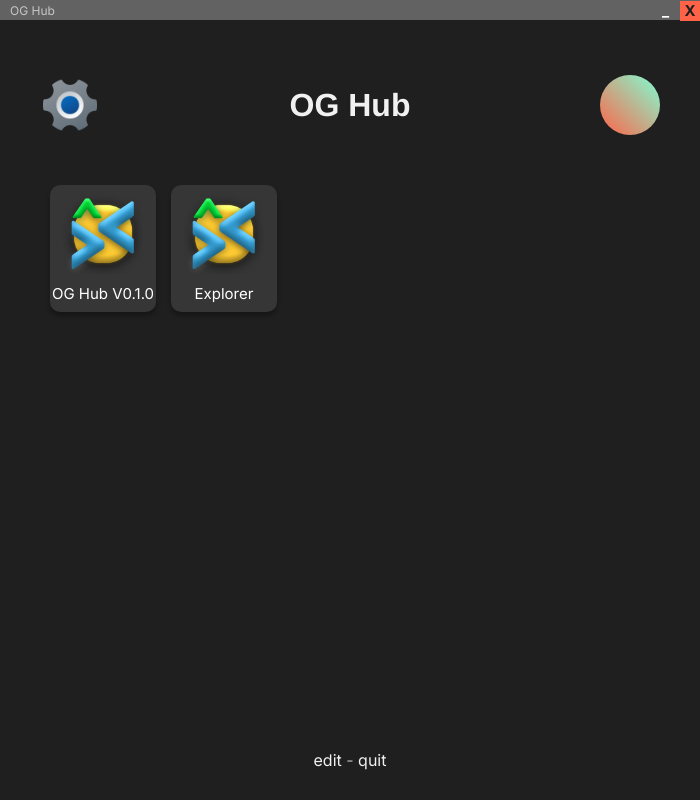
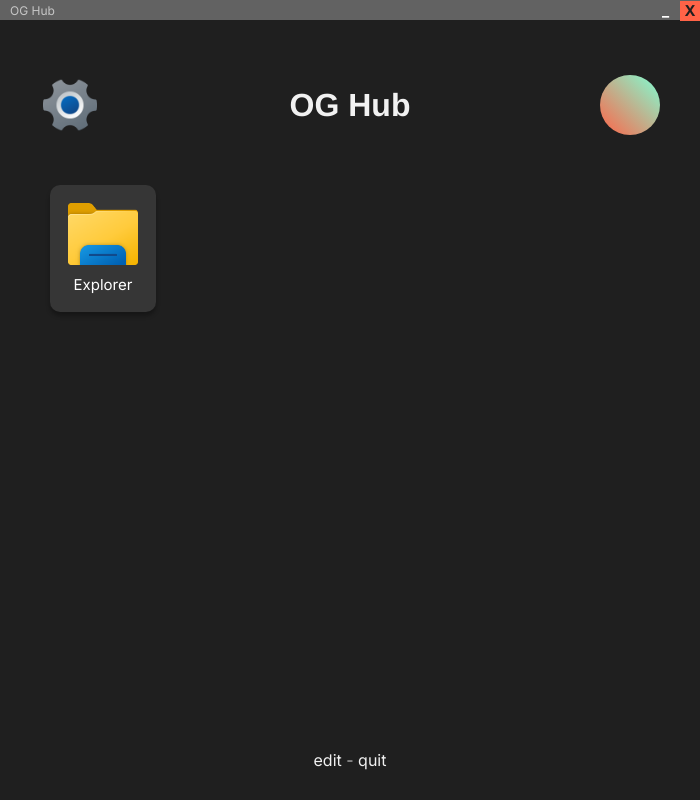
Before and after one commit to Wivon/OGHub, an Electron app: page content/index.html in a window 700 px wide. Drawn offline with Linux system fonts and the light colour scheme; no server answers; a web font is replaced by a local one.

Commit message:
pre v0.2.0

```diff
--- a/content/assets/style.css
+++ b/content/assets/style.css
@@ -317,8 +317,7 @@ header .headerBtn:active {
 }
 
 .card img {
-    width: 80px;
-    height: 80px;
+    width: 70px;
     margin-bottom: 10px;
 }
 
--- a/content/index.html
+++ b/content/index.html
@@ -43,14 +43,9 @@
     </header>
 
     <div class="container pannel active">
-        <div class="card" exe-path="err666">
-            <div class="handle"></div>
-            <img src="img/logoX1024.png" alt="app icon" class="icon">
-            <h3>OG Hub V0.1.0</h3>
-        </div>
         <div class="card" onclick="launchExe('C:\\Windows\\explorer.exe')">
             <div class="handle"></div>
-            <img src="img/logoX1024.png" alt="app icon" class="icon">
+            <img src="img/explorer_icon.png" alt="app icon" class="icon">
             <h3>Explorer</h3>
         </div>
     </div>
--- a/main.js
+++ b/main.js
@@ -32,6 +32,10 @@ ipcMain.on('checkForUpdates', () => {
 app.on('ready', () => {
   createWindow()
   console.log(`app version: ${app.getVersion()}`)
+
+  globalShortcut.register('Alt+CommandOrControl+I', () => {
+    mainWindow.show()
+  })
 });
 
 ipcMain.handle('og-hub-version', (event, arg) => {
@@ -158,7 +162,6 @@ ipcMain.on('launch-exe', (event, exePath) => {
   });
 })
 
-
 // if (app.requestSingleInstanceLock() == false) {
 
 // }
--- a/package.json
+++ b/package.json
@@ -1,7 +1,7 @@
 {
   "name": "og-hub",
   "productName": "OG Hub",
-  "version": "0.1.2",
+  "version": "0.1.3",
   "description": "Free up Space in your Taskbar",
   "main": "main.js",
   "scripts": {
```
Also changed, not shown: content/img/explorer_icon.png (added).
